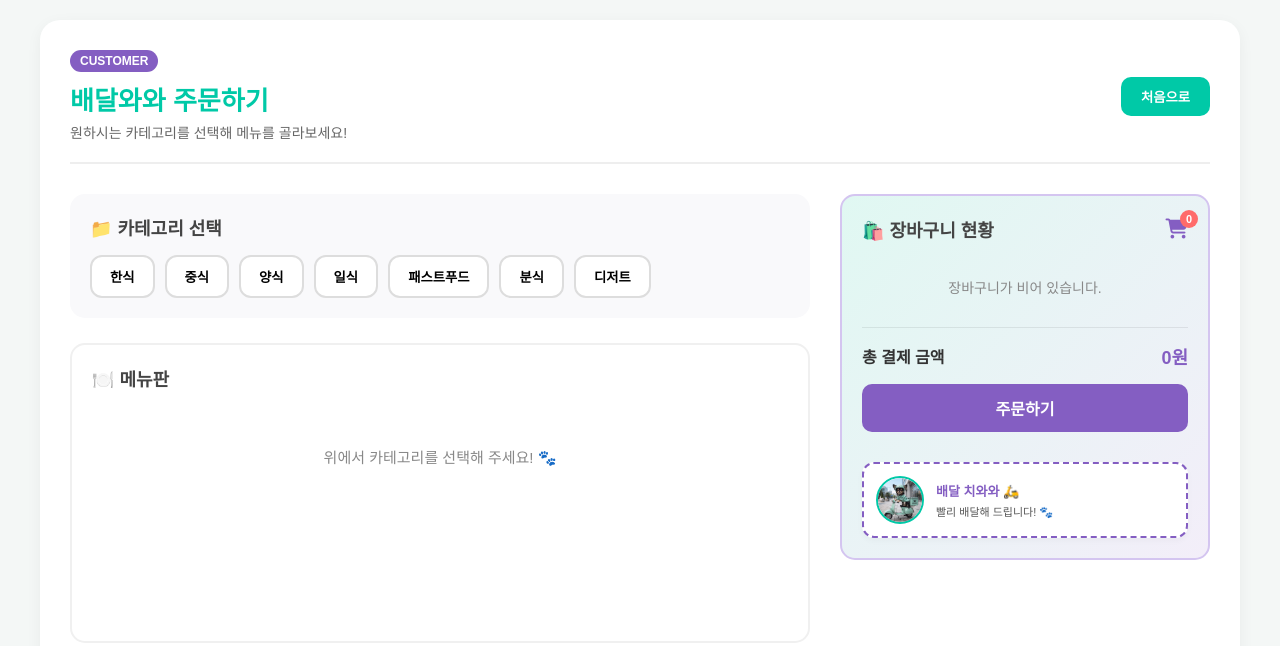
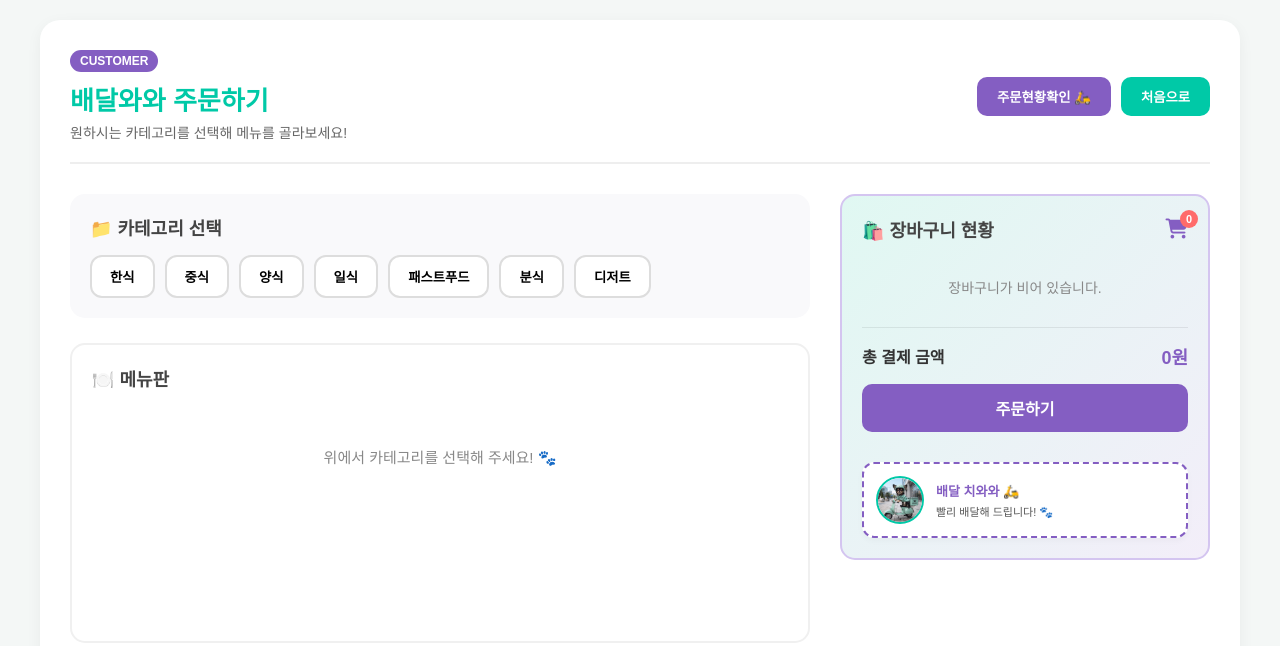
Before and after one commit to hyj5530/-, a plain HTML site: page 손님1.html in a window 1280 px wide. Drawn offline with Linux system fonts and the light colour scheme; no server answers.

Commit message:
Update 손님1.html

```diff
--- a/손님1.html
+++ b/손님1.html
@@ -16,7 +16,10 @@
                 <h1>배달와와 주문하기</h1>
                 <p>원하시는 카테고리를 선택해 메뉴를 골라보세요!</p>
             </div>
-            <button class="back-btn" id="backBtn">처음으로</button>
+            <div style="display: flex; gap: 10px;">
+                <button class="back-btn" id="orderStatusBtn" style="background-color: #845ec2; color: #fff;">주문현황확인 🛵</button>
+                <button class="back-btn" id="backBtn">처음으로</button>
+            </div>
         </header>
 
         <!-- 메인 콘텐츠 (좌우 분할) -->
```
